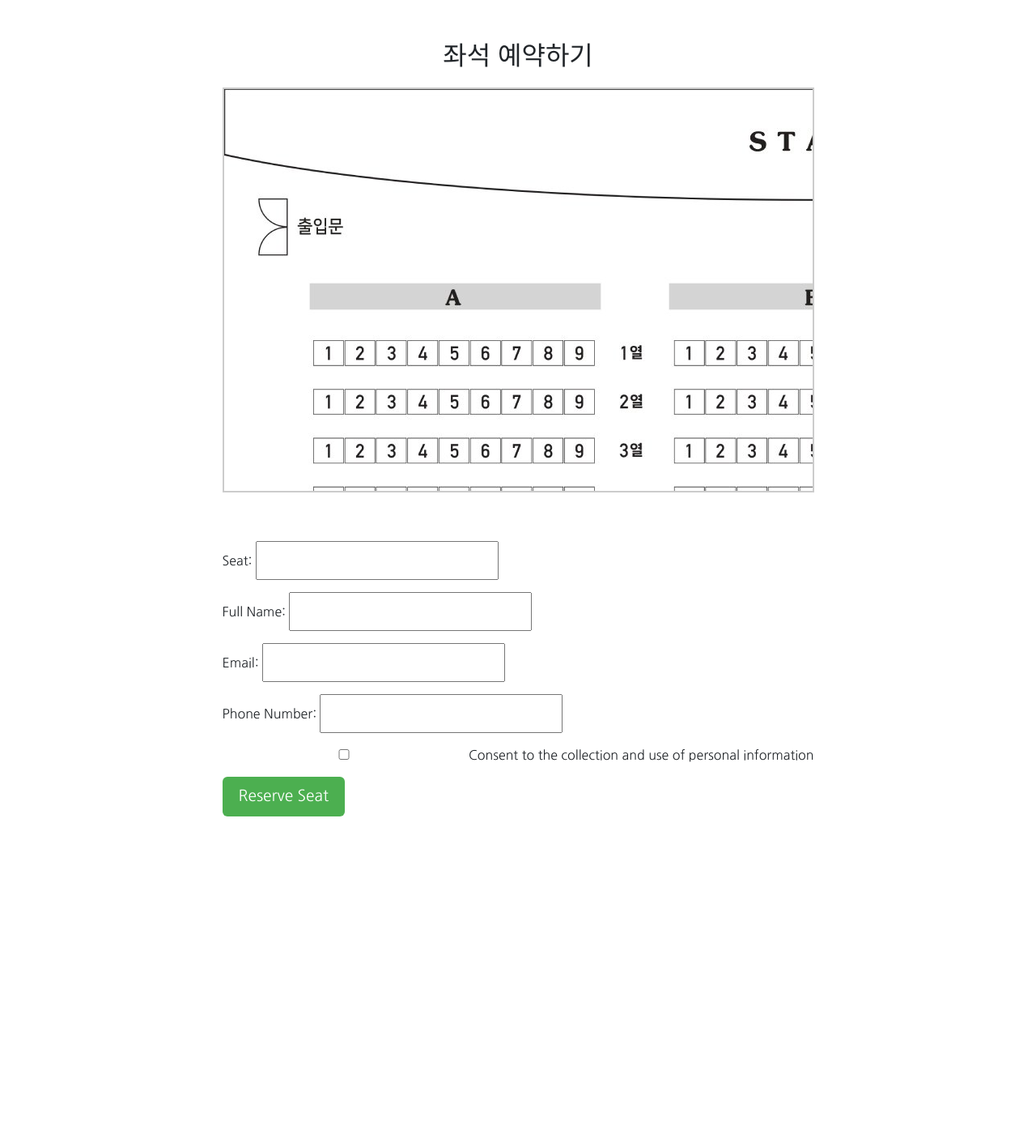
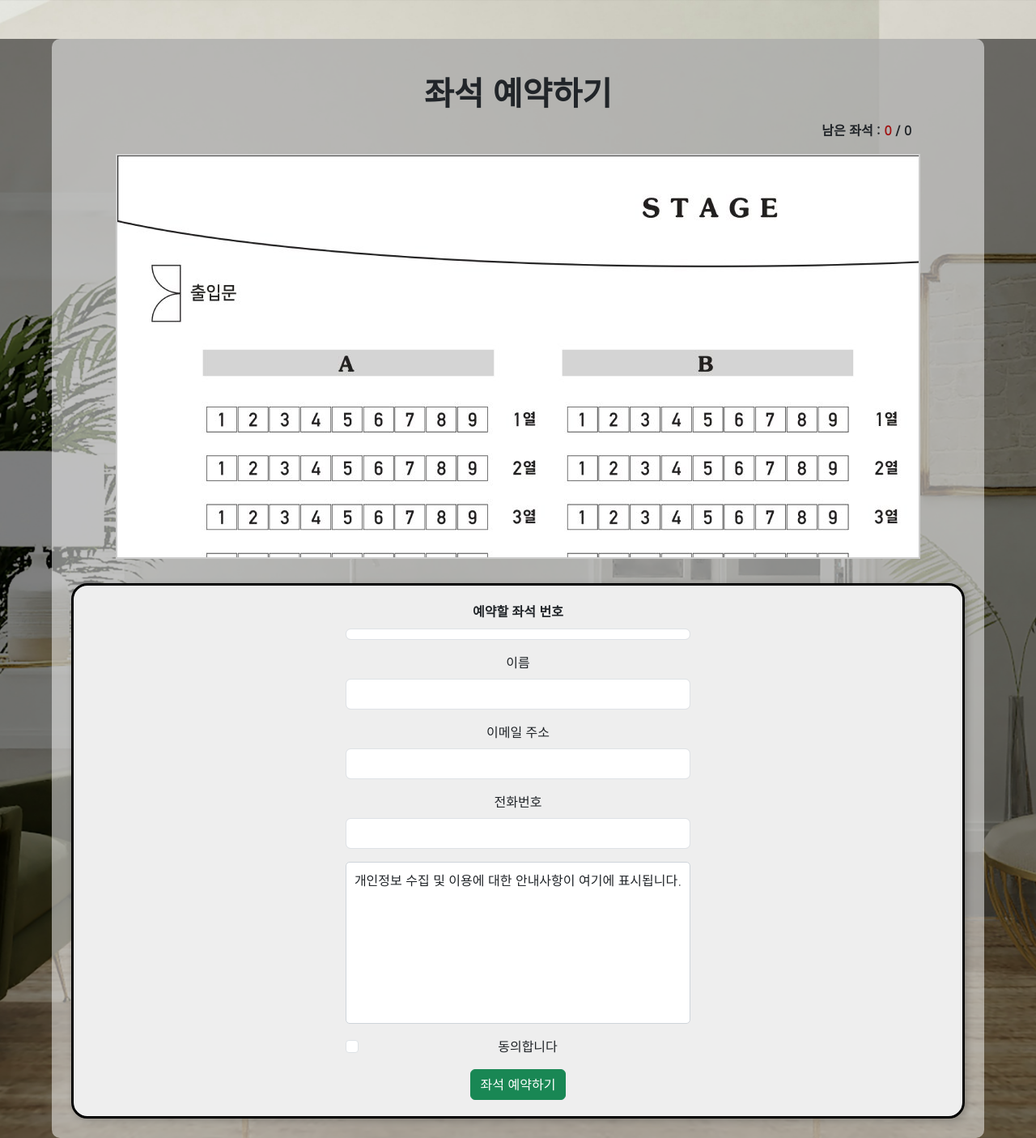
Before and after one commit to AppliedAlpha/NAJR, a Flask app: page /reserve in a window 1280 px wide. Shown: the whole page at 81% size. Before the commit the page ends 1008 px from the top, so only its background shows below. Run offline with Flask 3, Linux system fonts and the light colour scheme; data that the repository does not hold is empty.

Commit message:
⚡️ Updating reservation.html

```diff
--- a/app.py
+++ b/app.py
@@ -60,7 +60,8 @@ def reserve():
         return redirect(url_for('index'))
 
     seats = Seat.query.all()
-    return render_template('reservation.html', seats=seats)
+    available_seats = len([seat for seat in seats if not seat.is_reserved])
+    return render_template('reservation.html', available_seats=available_seats, seats=seats)
 
 # Check & Cancel Page
 @app.route('/check', methods=['GET', 'POST'])
@@ -94,4 +95,4 @@ def cancel_reservation(reservation_id):
 if __name__ == '__main__':
     with app.app_context():
         db.create_all()  # Create tables if they don't exist
-    app.run(debug=True)
+    app.run(port=5724, debug=True)
--- a/templates/reservation.html
+++ b/templates/reservation.html
@@ -14,19 +14,40 @@
     <style>
         body {
             font-family: 'Nanum Gothic', sans-serif;
-            margin-top: 50px;
             text-align: center;
-        }
-        h1 {
-            font-size: 2rem;
-            margin-bottom: 20px;
+            background: url("{{ url_for('static', filename='images/bg2.jpg') }}") no-repeat center center/cover;
+            position: relative;
         }
 
-        /* Scrollable seat container */
+        .title {
+            font-weight: bold;
+            margin-top: 20px;
+            margin-bottom: 10px;
+        }
+
+        .overlay {
+            position: absolute;
+            top: 0;
+            left: 0;
+            width: 100%;
+            height: 100%;
+            background: rgba(0, 0, 0, 0.5);
+            z-index: -1;
+        }
+
+        .content-box {
+            background: rgba(255, 255, 255, 0.5);
+            padding: 20px;
+            border-radius: 10px;
+            max-width: 90%;
+            margin: auto;
+        }
+
         .seat-container {
             position: relative;
-            width: 731px;  /* Adjust as needed */
-            height: 500px; /* Adjust as needed */
+            width: 90%;
+            max-width: 1400px;
+            height: 500px;
             overflow: auto;
             margin: 0 auto 30px auto;
             border: 2px solid #ccc;
@@ -39,61 +60,72 @@
             display: block;
         }
 
-        /* Seat buttons */
+        .seat-left {
+            position: relative;
+            text-align: right;
+            font-weight: 700;
+            padding-right: 10px;
+            width: 90%;
+            max-width: 1400px;
+        }
+
         .seat {
             position: absolute;
             width: 38px;
             height: 32px;
-            border: 2px solid #4CAF50;
+            text-align: center;
+
+            border: 2px solid white;
+            border-radius: 5px;
+            font-size: 12px;
+        }
+
+        .available {
+            background-color: #9c4d39;
+            color: white;
+            cursor: pointer;
+        }
+
+        .selected {
             background-color: #4CAF50;
             color: white;
-            font-size: auto;
             cursor: pointer;
-            text-align: center;
-            line-height: 32px;
-            border-radius: 5px;
-            outline: #000;
         }
 
-        /* Reserved seats */
         .reserved {
-            background-color: #f44336;
-            color: white;
+            background-color: #666;
+            color: #999;
             cursor: not-allowed;
         }
 
-        .seat:hover {
-            background-color: #45a049;
+        .form-container {
+            background-color: #eee;
+            border: 3px solid black;
+            border-radius: 20px;
+            padding: 20px;
+            display: flex;
+            flex-direction: column;
+            align-items: center;
+            margin-top: 20px;
+            box-shadow: 3px 3px 10px rgba(0, 0, 0, 0.2);
         }
 
-        /* Form styling */
-        form {
-            margin-top: 30px;
-            text-align: left;
-            display: inline-block;
+        .scroll-box {
+            width: 100%;
+            height: 200px;
+            overflow-y: scroll;
+            border: 1px solid #ced4da;
+            border-radius: 5px;
+            padding: 10px;
+            background: white;
         }
 
-        .form-group {
-            margin-bottom: 15px;
+        .seat-remain {
+            color: #148141;
         }
 
-        input {
-            padding: 10px;
-            width: 300px;
-            font-size: 1rem;
-        }
-
-        .btn {
-            font-size: 1.2rem;
-            padding: 10px 20px;
-            background-color: #4CAF50;
-            color: white;
-            border: none;
-            cursor: pointer;
-        }
-
-        .btn:hover {
-            background-color: #45a049;
+        .seat-none {
+            color: #a11313;
         }
     </style>
 </head>
@@ -104,14 +136,10 @@
 
         seats.forEach(seat => {
             seat.addEventListener("click", function () {
-                // Remove selection from previously selected seat
-                document.querySelectorAll(".seat").forEach(s => s.style.border = "2px solid #4CAF50");
+                document.querySelectorAll(".seat").forEach(s => s.classList.remove("selected"));
 
-                // Mark the clicked seat
-                this.style.border = "3px solid black";
-
-                // Update input field with selected seat label
-                seatInput.value = this.getAttribute("data-seat");
+                this.classList.add("selected");
+                seatInput.innerText = this.getAttribute("data-seat");
             });
         });
     });
@@ -126,53 +154,58 @@
         {% endif %}
     {% endwith %}
 
-    <h1>좌석 예약하기</h1>
+    <div class="overlay"></div>
+    <div class="container content-box mt-5 p-4">
+        <h1 class="title text-center">좌석 예약하기</h1>
+
+        <div style="display: flex; flex-direction: row; align-items: center; justify-content: center;">
+            <p class="seat-left">
+                남은 좌석 : <span class="color: {% if available_seats >= 115 %} seat-remain {% else %} seat-none {% endif %}">{{ available_seats }} </span>/ {{ seats|length }}
+            </p>
+        </div>
 
         <div class="seat-container">
             <img src="{{ url_for('static', filename='images/seats.jpg') }}" alt="Seat Map" class="seat-map">
-
             {% for seat in seats %}
-        <script>
-            console.log("{{ seat.seat_label }} > x: {{ seat.x }}, y: {{ seat.y }}");
-        </script>
                 <button class="seat {% if seat.is_reserved %}reserved{% else %}available{% endif %}"
-                {% if seat.is_reserved %} disabled {% endif %}
                     data-seat="{{ seat.seat_label }}"
                     style="top: {{ seat.y }}px; left: {{ seat.x }}px;">
-
                     {{ seat.seat_label[2] }}-{{ seat.seat_label[5] }}
                 </button>
             {% endfor %}
         </div>
 
+        <div class="form-container">
             <form method="POST">
-        <div class="form-group">
-            <label for="seat_label">Seat:</label>
-            <input type="text" name="seat_label" id="seat_label" readonly required>
+                <div class="mb-3">
+                    <label for="seat_label" class="form-label" style="font-weight: bold">예약할 좌석 번호</label>
+                    <div class="form-control" readonly id="seat_label" style="font-weight: bold; color: #4CAF50"></div>
                 </div>
-
-        <div class="form-group">
-            <label for="name">Full Name:</label>
-            <input type="text" name="name" id="name" required>
+                <div class="mb-3">
+                    <label for="name" class="form-label">이름</label>
+                    <input type="text" name="name" id="name" class="form-control" required>
                 </div>
-
-        <div class="form-group">
-            <label for="email">Email:</label>
-            <input type="email" name="email" id="email" required>
+                <div class="mb-3">
+                    <label for="email" class="form-label">이메일 주소</label>
+                    <input type="email" name="email" id="email" class="form-control" required>
                 </div>
-
-        <div class="form-group">
-            <label for="phone">Phone Number:</label>
-            <input type="text" name="phone" id="phone" required>
+                <div class="mb-3">
+                    <label for="phone" class="form-label">전화번호</label>
+                    <input type="text" name="phone" id="phone" class="form-control" required>
                 </div>
-
-        <div class="form-group">
-            <input type="checkbox" name="consent" id="consent" required>
-            <label for="consent">Consent to the collection and use of personal information</label>
+                <div class="mb-3">
+                    <div class="scroll-box">
+                        개인정보 수집 및 이용에 대한 안내사항이 여기에 표시됩니다.
                     </div>
-
-        <button type="submit" class="btn">Reserve Seat</button>
+                </div>
+                <div class="mb-3 form-check">
+                    <input type="checkbox" name="consent" id="consent" class="form-check-input" required>
+                    <label for="consent" class="form-check-label">동의합니다</label>
+                </div>
+                <button type="submit" class="btn btn-success">좌석 예약하기</button>
             </form>
+        </div>
+    </div>
 
 </body>
 </html>
```
Lines whose indentation alone changed are shown as unchanged.
